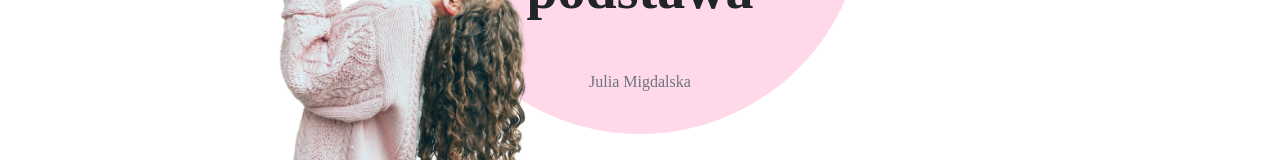
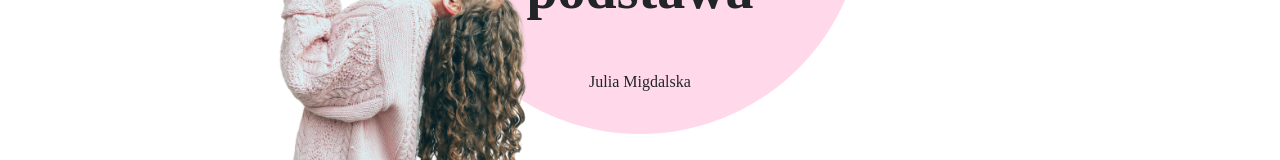
Before and after one commit to Baz00k/julka-fit-next, a Next.js app: page / in a window 1280 px wide. Shown: the part 390-550 px from the top of the page. Built offline with nearby package versions, Linux system fonts and the light colour scheme; a web font is replaced by a local one.

Commit message:
fix visibility issue

```diff
--- a/components/indexBanner.jsx
+++ b/components/indexBanner.jsx
@@ -4,7 +4,7 @@ function IndexBanner() {
             <div className="banner-circle">
                 <img src="../index_banner_icon.png" alt="Icon" className="banner-icon" />
                 <h1>Zdrowe podejście to podstawa</h1>
-                <p className="text-muted">Julia Migdalska</p>
+                <p>Julia Migdalska</p>
                 <img className="index-banner-img d-none d-md-block" src="../index_banner.png" alt="Julia Migdalska" />
             </div>
         </div>
```
